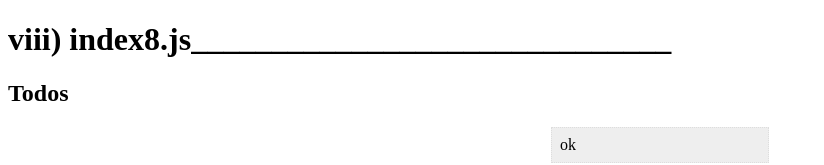
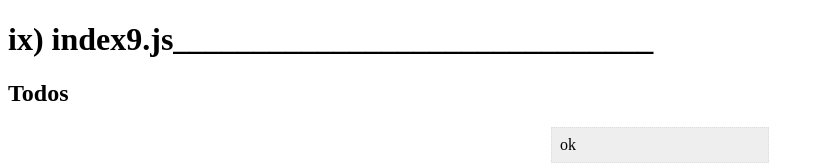
Before and after one commit to KhanZiaul/JavaScript-Practice, a plain HTML site: page 05 The Document Object Model/index.html in a window 1280 px wide. Shown: the top 165 px of the page, without its empty margins (0-824 px from the left). Drawn offline with Linux system fonts and the light colour scheme.

Commit message:
index9.js file added

```diff
--- a/05 The Document Object Model/index.html
+++ b/05 The Document Object Model/index.html
@@ -86,7 +86,21 @@
         </div>
     </article> -->
 
-    <h1> viii) index8.js______________________________</h1>
+    <!-- <h1> viii) index8.js______________________________</h1>
+
+    <h2>Todos</h2>
+
+    <ul>
+        <li>ok</li>
+        <li>subscribe</li>
+        <li>Youtube</li>
+        <li>Facebook</li>
+    </ul>
+
+    <button>click me</button> -->
+
+
+    <h1> ix) index9.js______________________________</h1>
 
     <h2>Todos</h2>
 
@@ -101,6 +115,11 @@
 
 
 
+
+
+
+
+
     <!-- <script src="index.js"></script> -->
     <!-- <script src="index2.js"></script> -->
     <!-- <script src="index3.js"></script> -->
@@ -108,6 +127,7 @@
     <!-- <script src="index5.js"></script> -->
     <!-- <script src="index6.js"></script> -->
     <!-- <script src="index7.js"></script> -->
-    <script src="index8.js"></script>
+    <!-- <script src="index8.js"></script> -->
+    <script src="index9.js"></script>
 </body>
 </html>
```
Also changed, not shown: 05 The Document Object Model/index9.js (added).
